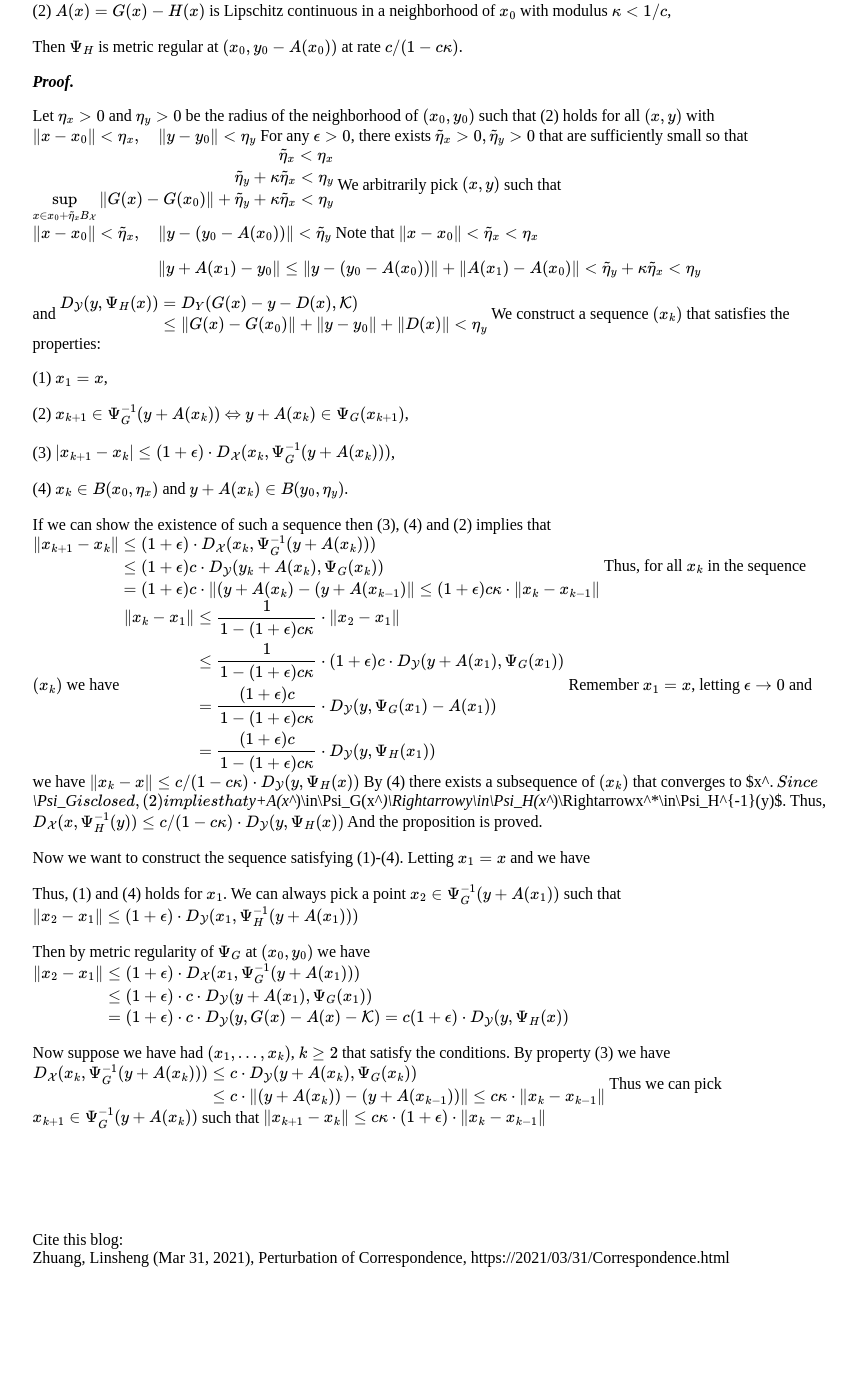
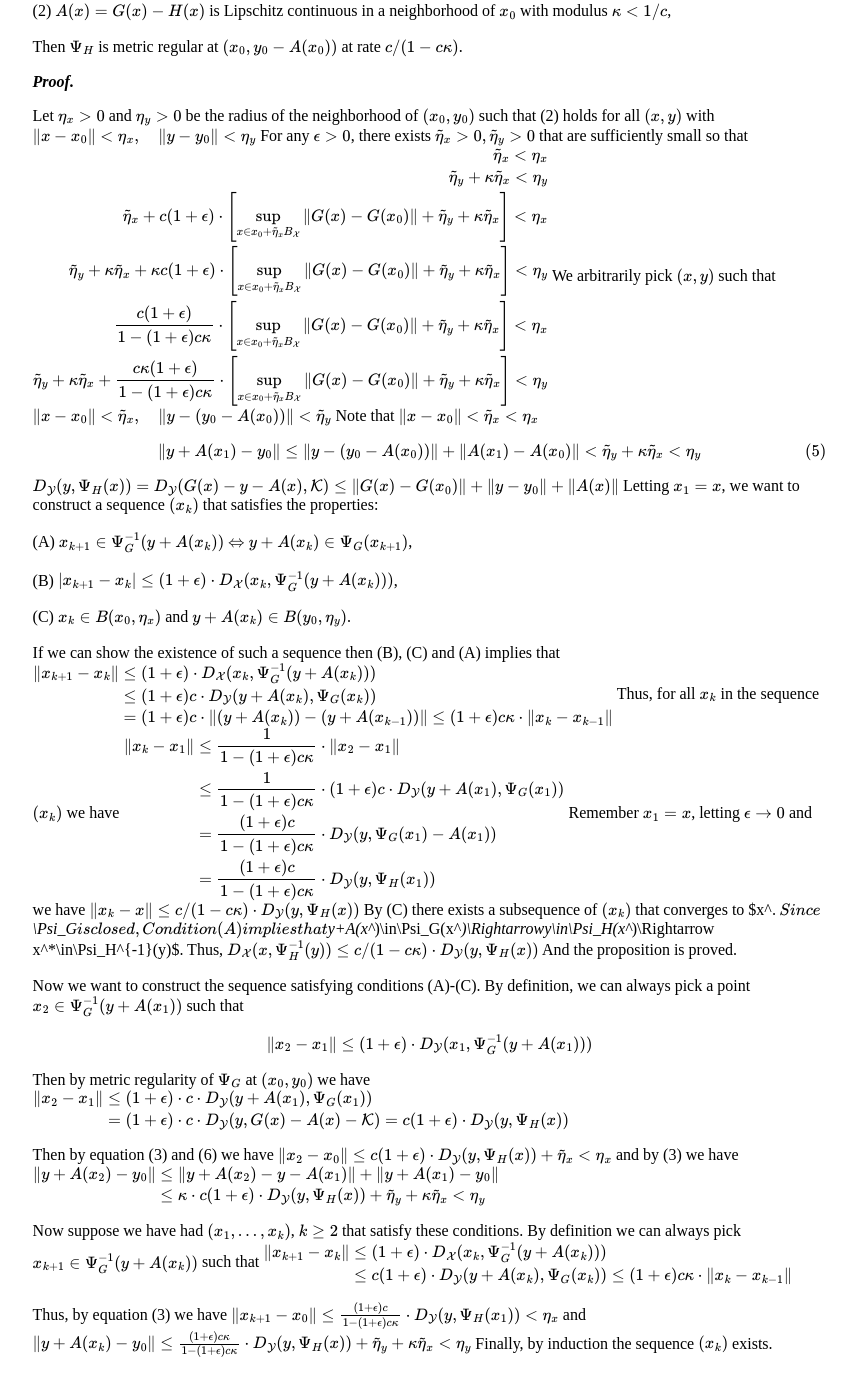
Before and after one commit to zhuanglinsheng/zhuanglinsheng.github.io, a Jekyll site: the page built from _posts/2021-03-31-Correspondence.md, in a window 1280 px wide and 1400 px high, scrolled down 3817 px. Shown: the top 1396 px of the window, without its empty margins (51-907 px from the left). Built offline with Jekyll 4.4.1, drawn with Linux system fonts in a browser that asks for light colours; before the commit the page ends 5183 px from its top, so only the background shows below that.

Commit message:
Update 2021-03-31-Correspondence.md

```diff
--- a/_posts/2021-03-31-Correspondence.md
+++ b/_posts/2021-03-31-Correspondence.md
@@ -253,8 +253,12 @@ $$
 \begin{aligned}
 \tilde{\eta}_x<\eta_x\\
 \tilde{\eta}_y + \kappa\tilde{\eta}_x<\eta_y\\
-\sup_{x\in x_0 + \tilde{\eta}_xB_\mathcal{X}}\|G(x)-G(x_0)\| + \tilde{\eta}_y + \kappa\tilde{\eta}_x<\eta_y
+\tilde{\eta}_x + c(1+\epsilon) \cdot \left[\sup_{x\in x_0 + \tilde{\eta}_xB_\mathcal{X}}\|G(x)-G(x_0)\| + \tilde{\eta}_y + \kappa\tilde{\eta}_x\right]<\eta_x\\
+\tilde{\eta}_y+\kappa\tilde{\eta}_x+\kappa c(1+\epsilon)\cdot \left[\sup_{x\in x_0 + \tilde{\eta}_xB_\mathcal{X}}\|G(x)-G(x_0)\| + \tilde{\eta}_y + \kappa\tilde{\eta}_x\right] < \eta_y\\
+\frac{c(1+\epsilon)}{1-(1+\epsilon)c\kappa} \cdot \left[\sup_{x\in x_0 + \tilde{\eta}_xB_\mathcal{X}}\|G(x)-G(x_0)\| + \tilde{\eta}_y + \kappa\tilde{\eta}_x\right]<\eta_x\\
+\tilde{\eta}_y+\kappa\tilde{\eta}_x+\frac{c\kappa(1+\epsilon)}{1-(1+\epsilon)c\kappa} \cdot \left[\sup_{x\in x_0 + \tilde{\eta}_xB_\mathcal{X}}\|G(x)-G(x_0)\| + \tilde{\eta}_y + \kappa\tilde{\eta}_x\right]<\eta_y
 \end{aligned}
+\tag{3}
 $$
 We arbitrarily pick $(x,y)$ such that
 $$
@@ -265,37 +269,35 @@ $$
 Note that
 $$
 \|x - x_0\| < \tilde{\eta}_x < \eta_x
+\tag{4}
 $$
 
 $$
 \|y+A(x_1)-y_0\| \le \|y-(y_0-A(x_0))\| + \|A(x_1)-A(x_0)\| < \tilde{\eta}_y + \kappa\tilde{\eta}_x<\eta_y
+\tag{5}
 $$
 
-and
 $$
-\begin{aligned}
 D_\mathcal{Y}(y,\Psi_H(x))
-&= D_Y(G(x)-y-D(x),\mathcal{K})\\
-&\le\|G(x)-G(x_0)\| + \|y-y_0\| + \|D(x)\| < \eta_y
-\end{aligned}
+= D_\mathcal{Y}(G(x)-y-A(x),\mathcal{K})
+\le\|G(x)-G(x_0)\| + \|y-y_0\| + \|A(x)\|
+\tag{6}
 $$
-We construct a sequence $(x_k)$ that satisfies the properties:
+Letting $x_1 = x$, we want to construct a sequence $(x_k)$ that satisfies the properties:
 
-(1) $x_1 = x$,
+(A) $x_{k+1}\in\Psi_G^{-1}(y+A(x_k))$ $\Leftrightarrow$ $y+A(x_k)\in\Psi_G(x_{k+1})$,
 
-(2) $x_{k+1}\in\Psi_G^{-1}(y+A(x_k))$ $\Leftrightarrow$ $y+A(x_k)\in\Psi_G(x_{k+1})$,
+(B) $\|x_{k+1}-x_k\| \le (1+\epsilon) \cdot D_\mathcal{X}(x_k,\Psi_G^{-1}(y+A(x_k)))$,
 
-(3) $\|x_{k+1}-x_k\| \le (1+\epsilon) \cdot D_\mathcal{X}(x_k,\Psi_G^{-1}(y+A(x_k)))$,
+(C) $x_k\in B(x_0,\eta_x)$ and $y + A(x_k)\in B(y_0,\eta_y)$.
 
-(4) $x_k\in B(x_0,\eta_x)$ and $y + A(x_k)\in B(y_0,\eta_y)$.
-
-If we can show the existence of such a sequence then (3), (4) and (2) implies that
+If we can show the existence of such a sequence then (B), (C) and (A) implies that
 $$
 \begin{aligned}
 \|x_{k+1}-x_k\|
 &\le (1+\epsilon) \cdot D_\mathcal{X}(x_k,\Psi_G^{-1}(y+A(x_k)))\\
-&\le (1+\epsilon)c\cdot D_\mathcal{Y}(y_k+A(x_k),\Psi_G(x_k))\\
-&=   (1+\epsilon)c\cdot \|(y+A(x_k)-(y+A(x_{k-1})\|
+&\le (1+\epsilon)c\cdot D_\mathcal{Y}(y+A(x_k),\Psi_G(x_k))\\
+&=   (1+\epsilon)c\cdot \|(y+A(x_k))-(y+A(x_{k-1}))\|
  \le (1+\epsilon)c \kappa \cdot \|x_k-x_{k-1}\|
 \end{aligned}
 $$
@@ -313,17 +315,16 @@ Remember $x_1 = x$, letting $\epsilon\to0$ and we have
 $$
 \|x_k-x\| \le c/(1-c\kappa)\cdot D_\mathcal{Y}(y,\Psi_H(x))
 $$
-By (4) there exists a subsequence of $(x_k)$ that converges to $x^*$. Since $\Psi_G$ is closed, (2) implies that $y+A(x^*)\in\Psi_G(x^*)$ $\Rightarrow$ $y\in\Psi_H(x^*)$ $\Rightarrow$ $x^*\in\Psi_H^{-1}(y)$. Thus,
+By (C) there exists a subsequence of $(x_k)$ that converges to $x^*$. Since $\Psi_G$ is closed, Condition (A) implies that $y+A(x^*)\in\Psi_G(x^*)$ $\Rightarrow$ $y\in\Psi_H(x^*)$ $\Rightarrow$ $x^*\in\Psi_H^{-1}(y)$. Thus,
 $$
 D_\mathcal{X}(x, \Psi_H^{-1}(y)) \le c/(1-c\kappa) \cdot D_\mathcal{Y}(y,\Psi_H(x))
 $$
 And the proposition is proved.
 
-Now we want to construct the sequence satisfying (1)-(4). Letting $x_1=x$ and we have
+Now we want to construct the sequence satisfying conditions (A)-(C). By definition, we can always pick a point $x_2\in\Psi_G^{-1}(y+A(x_1))$ such that
 
-Thus, (1) and (4) holds for $x_1$. We can always pick a point $x_2\in\Psi_G^{-1}(y+A(x_1))$ such that
 $$
-\|x_2 - x_1\| \le (1+\epsilon) \cdot D_\mathcal{Y}(x_1,\Psi_H^{-1}(y+A(x_1)))
+\|x_2 - x_1\| \le (1+\epsilon) \cdot D_\mathcal{Y}(x_1,\Psi_G^{-1}(y+A(x_1)))
 $$
 
 
@@ -331,28 +332,44 @@ Then by metric regularity of $\Psi_G$ at $(x_0, y_0)$ we have
 $$
 \begin{aligned}
 \|x_2 - x_1\|
-&\le (1+\epsilon)\cdot D_\mathcal{X}(x_1, \Psi_G^{-1}(y+A(x_1)))\\
 &\le (1+\epsilon)\cdot c \cdot D_\mathcal{Y}(y+A(x_1),\Psi_G(x_1))\\
-&=   (1+\epsilon)\cdot c \cdot D_\mathcal{Y}(y,G(x)-A(x)-\mathcal{K}) = c(1+\epsilon) \cdot D_\mathcal{Y}(y, \Psi_H(x))
+&=   (1+\epsilon)\cdot c \cdot D_\mathcal{Y}(y,G(x)-A(x)-\mathcal{K})
+ = c(1+\epsilon) \cdot D_\mathcal{Y}(y, \Psi_H(x))
 \end{aligned}
 $$
 
-Now suppose we have had $(x_1, ..., x_k)$, $k \ge 2$ that satisfy the conditions. By property (3) we have
+Then by equation (3) and (6) we have
+$$
+\|x_2-x_0\| \le c(1+\epsilon) \cdot D_\mathcal{Y}(y, \Psi_H(x)) + \tilde{\eta}_x < \eta_x
+$$
+and by (3) we have
 $$
 \begin{aligned}
-D_\mathcal{X}(x_k, \Psi_G^{-1}(y+A(x_k)))
-&\le c \cdot D_\mathcal{Y}(y+A(x_k),\Psi_G(x_k))\\
-&\le c \cdot \| (y + A(x_k)) - (y + A(x_{k-1})) \| \le c\kappa \cdot \|x_k-x_{k-1}\|
+\|y+A(x_2)-y_0\|
+&\le \|y+A(x_2)-y-A(x_1)\|+\|y+A(x_1)-y_0\|\\
+&\le \kappa\cdot c(1+\epsilon)\cdot D_\mathcal{Y}(y,\Psi_H(x)) + \tilde{\eta}_y+\kappa\tilde{\eta}_x < \eta_y
 \end{aligned}
-$$
-Thus we can pick $x_{k+1}\in\Psi_G^{-1}(y+A(x_k))$ such that
-$$
-\|x_{k+1}-x_k\| \le c\kappa \cdot (1+\epsilon) \cdot \|x_k - x_{k-1}\|
 $$
 
 
+Now suppose we have had $(x_1, ..., x_k)$, $k \ge 2$ that satisfy these conditions. By definition we can always pick $x_{k+1}\in\Psi_G^{-1}(y+A(x_k))$ such that
+$$
+\begin{aligned}
+\|x_{k+1}-x_k\|
+&\le (1+\epsilon) \cdot D_\mathcal{X}(x_k,\Psi_G^{-1}(y+A(x_k)))\\
+&\le c(1+\epsilon)\cdot D_\mathcal{Y}(y+A(x_k),\Psi_G(x_k))
+ \le (1+\epsilon)c\kappa\cdot\|x_k-x_{k-1}\|
+\end{aligned}
+$$
 
-
-
+Thus, by equation (3) we have
+$$
+\|x_{k+1}-x_0\| \le \frac{(1+\epsilon)c}{1-(1+\epsilon)c\kappa} \cdot D_\mathcal{Y}(y,\Psi_H(x_1)) < \eta_x
+$$
+and
+$$
+\|y+A(x_k)-y_0\| \le \frac{(1+\epsilon)c\kappa}{1-(1+\epsilon)c\kappa}\cdot D_\mathcal{Y}(y,\Psi_H(x))+\tilde{\eta}_y + \kappa\tilde{\eta}_x < \eta_y
+$$
+Finally, by induction the sequence $(x_k)$ exists.
 
 <br>
```
